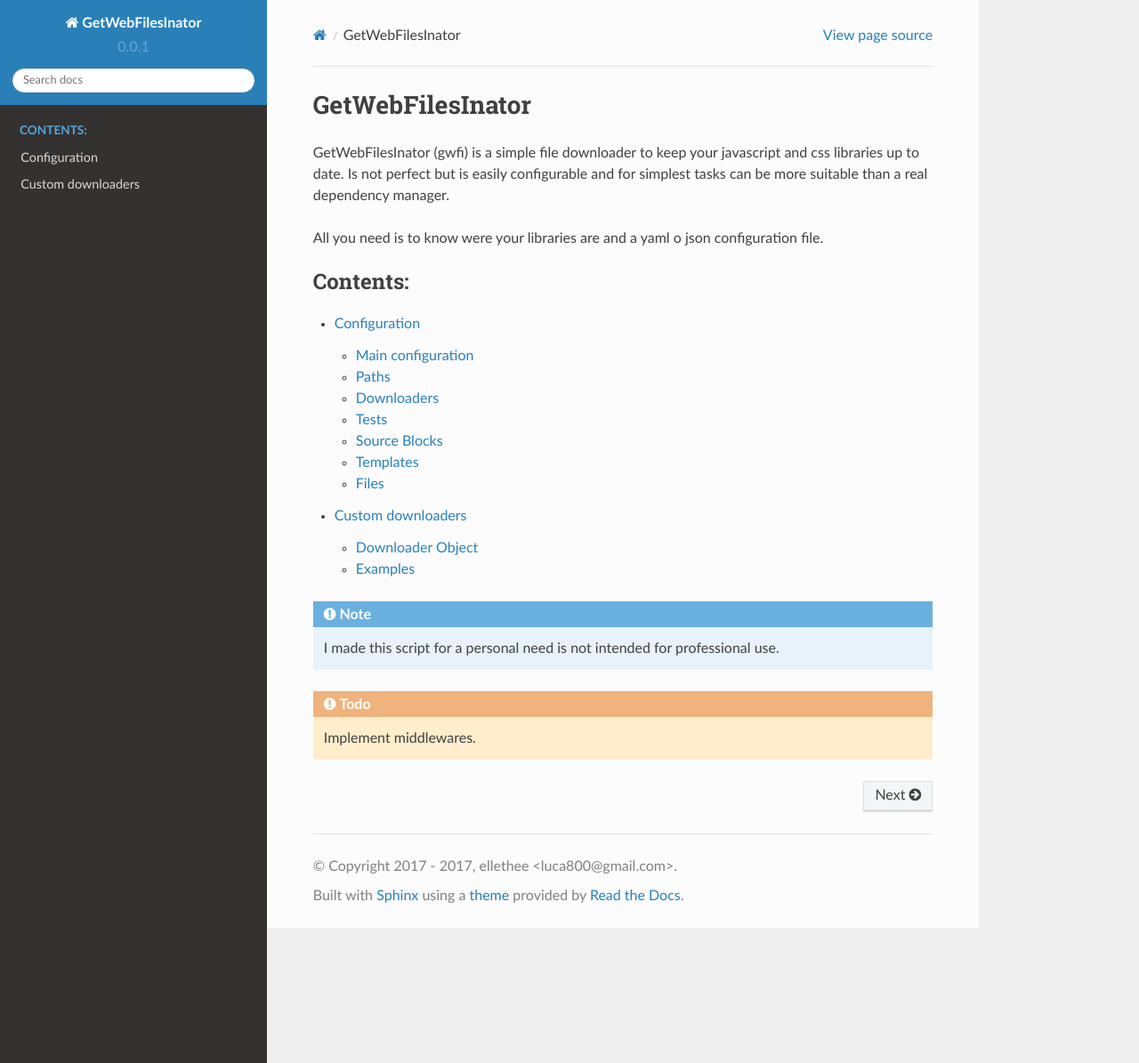
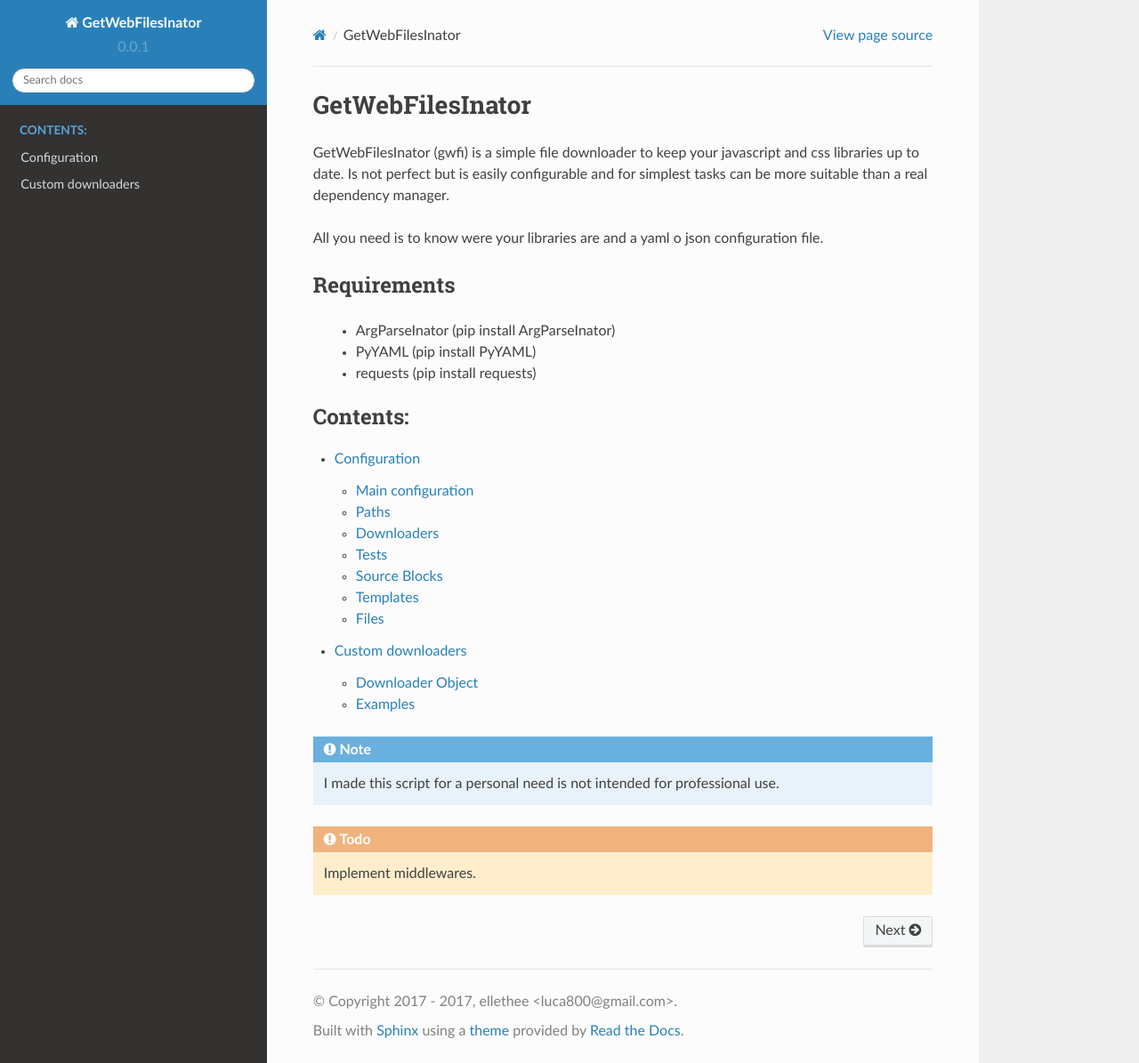
Before and after one commit to ellethee/getwebfilesinator, a Sphinx documentation site: the page built from docs/source/index.rst, in a window 1280 px wide and 1195 px high. Shown: the whole window at 89% size. Built offline with Sphinx 7.4.7 and the Read the Docs theme 2.0.0, drawn with Linux system fonts in a browser that asks for light colours.

Commit message:
docs again

```diff
--- a/docs/source/index.rst
+++ b/docs/source/index.rst
@@ -12,6 +12,13 @@
 All you need is to know were your libraries are and a yaml o json configuration
 file.
 
+Requirements
+------------
+
+    - ArgParseInator    (pip install ArgParseInator)
+    - PyYAML            (pip install PyYAML)
+    - requests          (pip install requests)
+
 .. toctree::
    :maxdepth: 2
    :caption: Contents:
```
Also changed, not shown: README.rst (+9 -4 lines), 1 other file.
